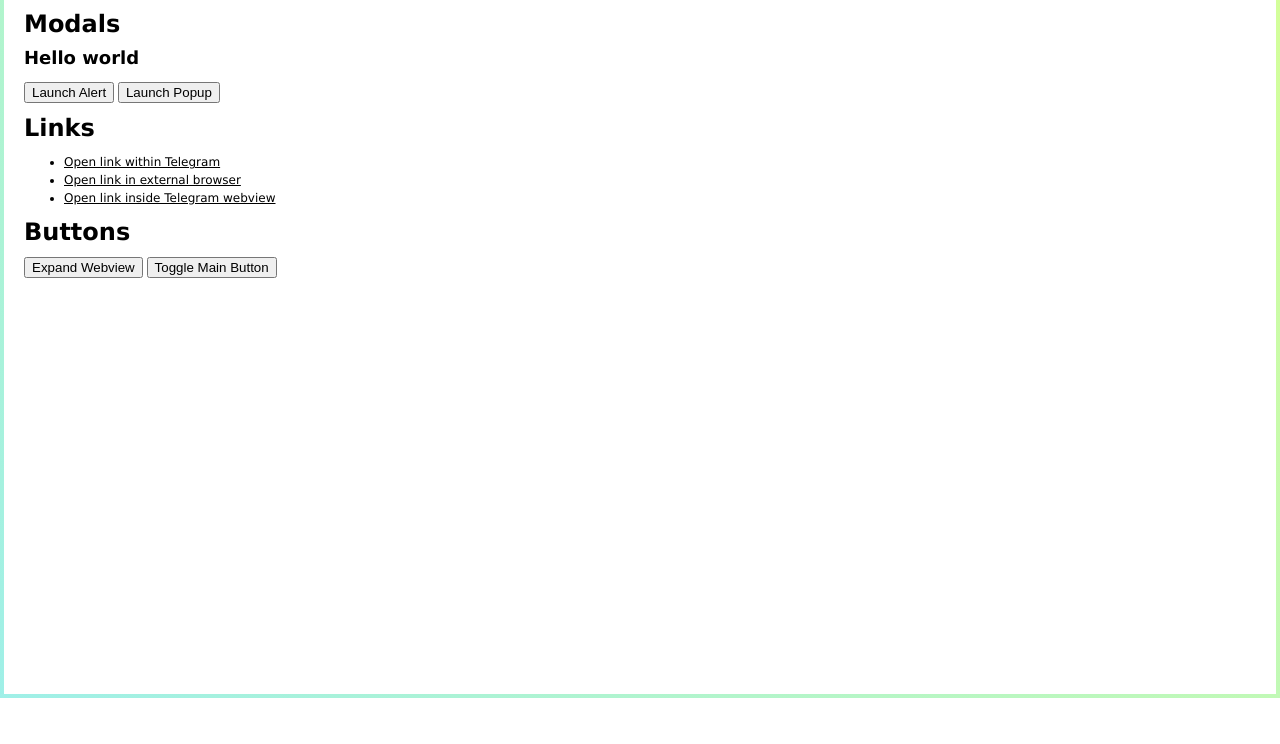
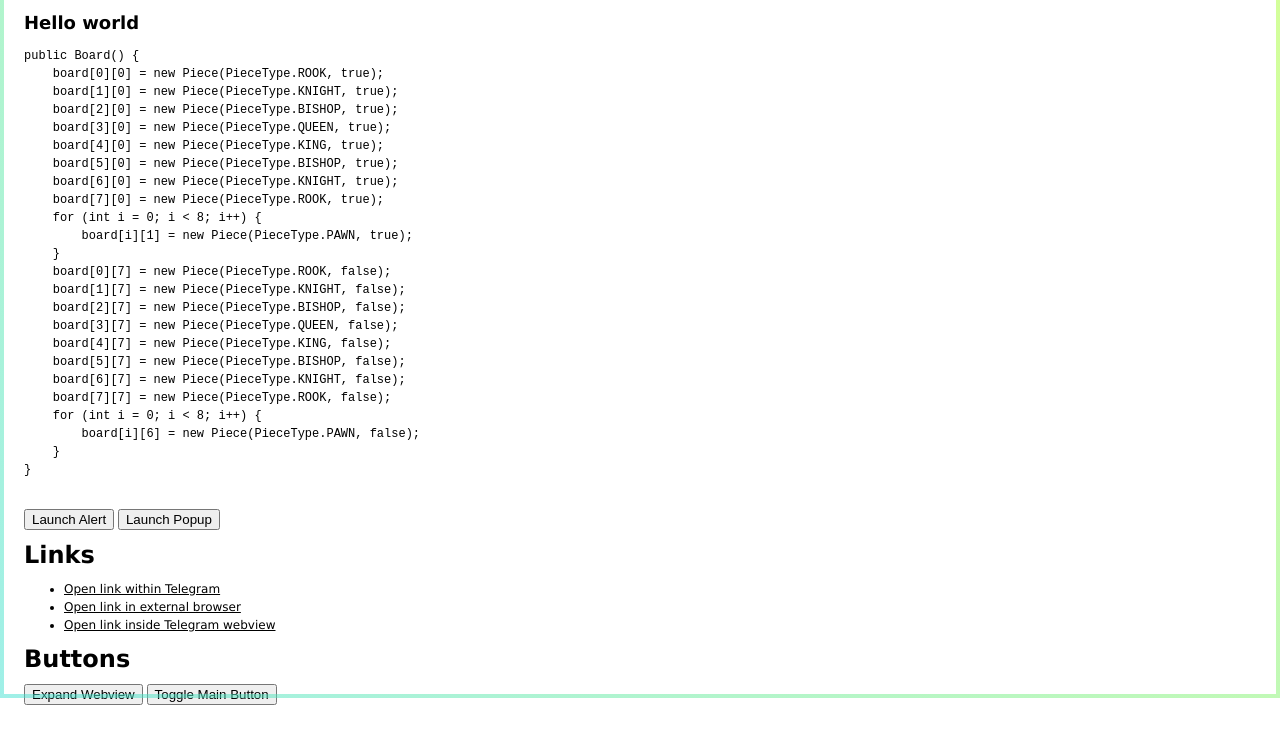
Before and after one commit to CreamyMilk/cautious-octo, a plain HTML site: page index.html in a window 1280 px wide. Shown: the part 102-846 px from the top of the page. Before the commit the page ends 800 px from the top, so only its background shows below. Drawn offline with Linux system fonts and the light colour scheme; a script that the page names is missing.

Commit message:
add pre tag to check rendering

```diff
--- a/index.html
+++ b/index.html
@@ -67,8 +67,34 @@
         <div align="center">
             <a href="https://ton.org/"><img width="48" src="./assets/tapps.png" alt="logo of telegram web apps"></a>
         </div>
-        <h1>Modals</h1>
         <h2>Hello world</h2>
+
+        <pre>
+public Board() {
+    board[0][0] = new Piece(PieceType.ROOK, true);
+    board[1][0] = new Piece(PieceType.KNIGHT, true);
+    board[2][0] = new Piece(PieceType.BISHOP, true);
+    board[3][0] = new Piece(PieceType.QUEEN, true);
+    board[4][0] = new Piece(PieceType.KING, true);
+    board[5][0] = new Piece(PieceType.BISHOP, true);
+    board[6][0] = new Piece(PieceType.KNIGHT, true);
+    board[7][0] = new Piece(PieceType.ROOK, true);
+    for (int i = 0; i < 8; i++) {
+        board[i][1] = new Piece(PieceType.PAWN, true);
+    }
+    board[0][7] = new Piece(PieceType.ROOK, false);
+    board[1][7] = new Piece(PieceType.KNIGHT, false);
+    board[2][7] = new Piece(PieceType.BISHOP, false);
+    board[3][7] = new Piece(PieceType.QUEEN, false);
+    board[4][7] = new Piece(PieceType.KING, false);
+    board[5][7] = new Piece(PieceType.BISHOP, false);
+    board[6][7] = new Piece(PieceType.KNIGHT, false);
+    board[7][7] = new Piece(PieceType.ROOK, false);
+    for (int i = 0; i < 8; i++) {
+        board[i][6] = new Piece(PieceType.PAWN, false);
+    }
+}
+        </pre>
         <button onclick="Telegram.WebApp.showAlert('Hello World!');">Launch Alert</button>
         <button onclick="showPopup();">Launch Popup</button>
 
@@ -154,6 +180,7 @@
             document.body.setAttribute('style', '--bg-color:' + Telegram.WebApp.backgroundColor);
         });
 
+
     </script>
 
     <!-- Eruda is console for mobile browsers -->
```
